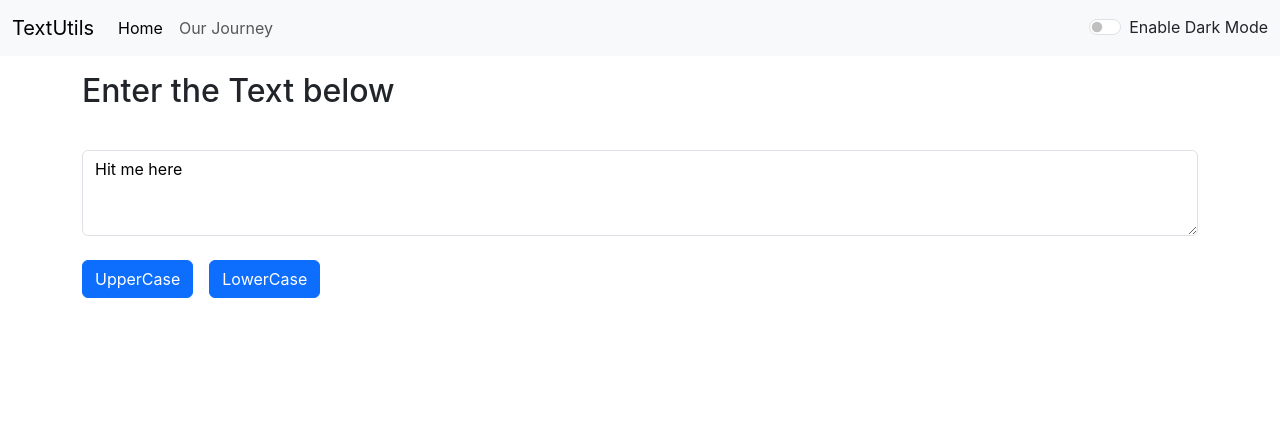
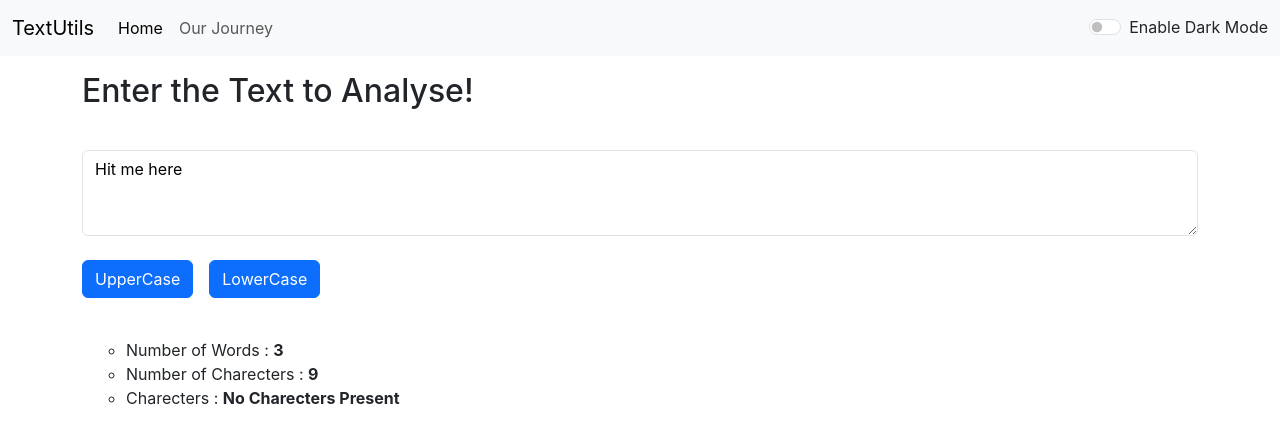
Before and after one commit to yashdeeprenuse/TextUtils-React, a React (Create React App) app: page / in a window 1280 px wide. Shown: the top 444 px of the page. Built offline with nearby package versions, Linux system fonts and the light colour scheme.

Commit message:
New Functionality

```diff
--- a/package.json
+++ b/package.json
@@ -1,6 +1,6 @@
 {
   "homepage": "https://yashdeeprenuse.github.io/TextUtils-React",
-  "name": "sheet1",
+  "name": "TextUtils",
   "version": "0.1.0",
   "private": true,
   "dependencies": {
--- a/src/App.js
+++ b/src/App.js
@@ -4,6 +4,7 @@ import Navbar from './components/Navbar';
 import Textcheck from './components/Textcheck';
 import React, { useState } from 'react'
 import Alerts from './components/Alerts';
+
 
 
 
@@ -68,6 +69,8 @@ setAlertValue({
       },1000)
     }
 
+
+
   return (
     <>
 
--- a/src/components/Textcheck.js
+++ b/src/components/Textcheck.js
@@ -20,6 +20,39 @@ props.loCase();
   }
 
 
+  let charValue = text.replaceAll(" ", "").length;
+
+  if(charValue===0){
+    var wordValue = 0;
+  }
+  else{
+    var removeTrialSpace = text.trimEnd();
+    wordValue = removeTrialSpace.split(" ").length;
+  }
+
+  let SpCh = ["!","@","#","$","%","^","&","*"];
+
+let texArr = Array.from(text);
+
+
+let spValue = texArr.filter((value)=>{
+  for(let i =0;i<=SpCh.length;i++){
+    if(value===SpCh[i]){
+      return value;
+    }
+  }
+})
+
+
+
+
+
+
+
+
+
+
+
 
 
 
@@ -27,14 +60,27 @@ props.loCase();
   return (
     <>
     <div className='container' >
-    <h2 className="my-3">Enter the Text below</h2>
+    <h2 className="my-3">Enter the Text to Analyse! </h2>
 <div className="mb-3">
   <label htmlFor="exampleFormControlTextarea1" className="form-label"></label>
   <textarea className="form-control" style={props.addStyle} id="exampleFormControlTextarea1" rows="3" value={text} onChange={func1}></textarea>
 <button className="btn btn-primary my-4" onClick={func2} >UpperCase</button>
 <button className="btn btn-primary my-4 mx-3" onClick={func3} >LowerCase</button>
+</div>
+<div className='container'>
 
-</div>
+      <ul type="circle">
+        <li >
+        Number of Words : <b>{wordValue}</b>
+      </li>
+      <li>
+      Number of Charecters : <b>{charValue}</b>
+      </li>
+      <li>
+        Charecters : {(charValue===0 ||spValue.length===0 )? <b>No Charecters Present</b>: <b>{spValue}</b>}
+      </li>
+      </ul>
+      </div>
     </div>
     </>
   )
```
